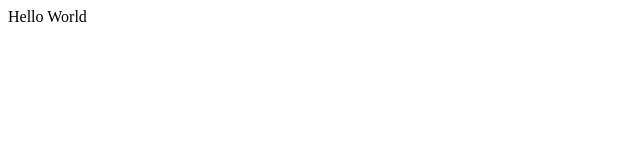
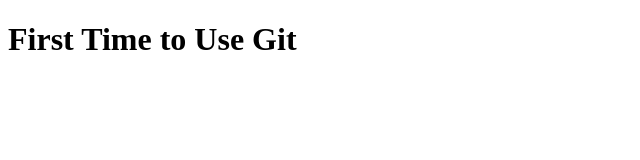
Before and after one commit to patelshvet001/Demo-For-learning, a plain HTML site: page index.html in a window 1280 px wide. Shown: the whole page, without its empty margins (0-640 px from the left). Drawn offline with Linux system fonts and the light colour scheme.

Commit message:
add Html code

```diff
--- a/index.html
+++ b/index.html
@@ -1 +1,11 @@
-<p>Hello World</p>
+<!DOCTYPE html>
+<html lang="en">
+<head>
+    <meta charset="UTF-8">
+    <meta name="viewport" content="width=device-width, initial-scale=1.0">
+    <title>Demo-For-learning</title>
+</head>
+<body>
+    <h1>First Time to Use Git</h1>
+</body>
+</html>
```
